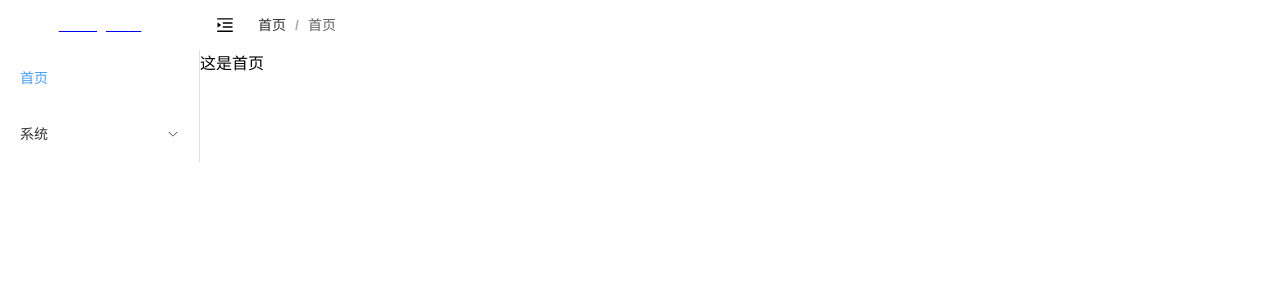
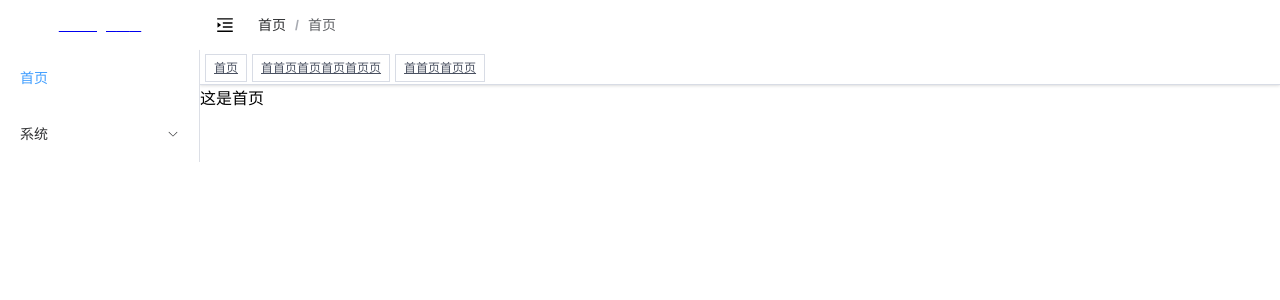
Before and after one commit to wbccb/mini-CMS, a Vue app: page /#/index in a window 1280 px wide. Shown: the top 300 px of the page. Built offline with nearby package versions, Linux system fonts and the light colour scheme.

Commit message:
feat: 完成主页面header下的tagsView的布局和样式

```diff
--- /dev/null
+++ b/src/layout/header-tags-view/ScrollPane.vue
@@ -0,0 +1,15 @@
+<template>
+  <el-scrollbar>
+    <slot />
+  </el-scrollbar>
+</template>
+
+<script lang="ts">
+import {defineComponent} from "vue";
+
+export default defineComponent({
+  name: "ScrollPane",
+});
+</script>
+
+<style scoped lang="scss"></style>
--- /dev/null
+++ b/src/layout/header-tags-view/index.vue
@@ -0,0 +1,86 @@
+<template>
+  <div class="tags-view-wrapper-container">
+    <!--提供滑动能力-->
+    <ScrollPane class="tags-view-wrapper">
+      <router-link v-for="tag in visitedViews" to="getRouteToData(tag)" class="tags-view-item">
+        {{ tag.title }}
+      </router-link>
+    </ScrollPane>
+    <!--鼠标右键显示部分-->
+  </div>
+</template>
+
+<script lang="ts">
+import {computed, defineComponent} from "vue";
+import ScrollPane from "@/layout/header-tags-view/ScrollPane.vue";
+
+export default defineComponent({
+  name: "index",
+  components: {ScrollPane},
+  setup(props, context) {
+    const mock = [
+      {
+        title: "首页",
+        path: "/",
+      },
+      {
+        title: "首首页首页首页首页页",
+        path: "/",
+      },
+      {
+        title: "首首页首页页",
+        path: "/",
+      }
+    ];
+
+    const visitedViews = computed(() => {
+      return mock;
+    });
+
+    const getRouteToData = (view) => {
+      return {
+        path: view.path,
+        query: view.query,
+        fullPath: view.fullPath,
+      };
+    };
+
+    return {
+      visitedViews,
+      getRouteToData,
+    };
+  },
+});
+</script>
+
+<style scoped lang="scss">
+.tags-view-wrapper-container {
+  width: 100%;
+  height: 34px;
+  background: #fff;
+  border-bottom: 1px solid #d8dce5;
+  box-shadow: 0 1px 3px 0 rgba(0, 0, 0, 0.12), 0 0 3px 0 rgba(0, 0, 0, 0.04);
+
+  .tags-view-wrapper {
+    position: relative;
+    width: 100%;
+    overflow: hidden;
+    white-space: nowrap;
+
+    .tags-view-item {
+      display: inline-block;
+      position: relative;
+      cursor: pointer;
+      height: 26px;
+      line-height: 26px;
+      border: 1px solid #d8dce5;
+      color: #495060;
+      background: #fff;
+      padding: 0 8px;
+      font-size: 12px;
+      margin-left: 5px;
+      margin-top: 4px;
+    }
+  }
+}
+</style>
--- a/src/layout/index.vue
+++ b/src/layout/index.vue
@@ -5,10 +5,12 @@
             <AppAside></AppAside>
         </div>
 
-        <!--右侧侧边栏-->
+        <!--右侧主内容-->
         <div class="app-right-wrapper">
             <AppHeader></AppHeader>
+            <AppHeaderTagsView></AppHeaderTagsView>
             <AppContent></AppContent>
+            <AppFooter></AppFooter>
         </div>
     </div>
 </template>
@@ -17,13 +19,14 @@
 import { computed, defineComponent } from "vue";
 import AppAside from "@/layout/sidebar/index.vue";
 import AppHeader from "./header/index.vue";
-import AppContent from "./AppContent.vue";
+import AppContent from "./middle-content/index.vue";
 import AppFooter from "./AppFooter.vue";
+import AppHeaderTagsView from "./header-tags-view/index.vue";
 import useAppStore from "@/store/modules/app";
 
 export default defineComponent({
     name: "LayoutIndex",
-    components: { AppFooter, AppContent, AppHeader, AppAside },
+    components: { AppFooter, AppContent, AppHeader, AppAside, AppHeaderTagsView },
     props: {},
     setup() {
         // TODO 侧边栏的样式和数据构建布局
```
Also changed, not shown: src/layout/middle-content/index.vue (renamed from src/layout/AppContent.vue).
